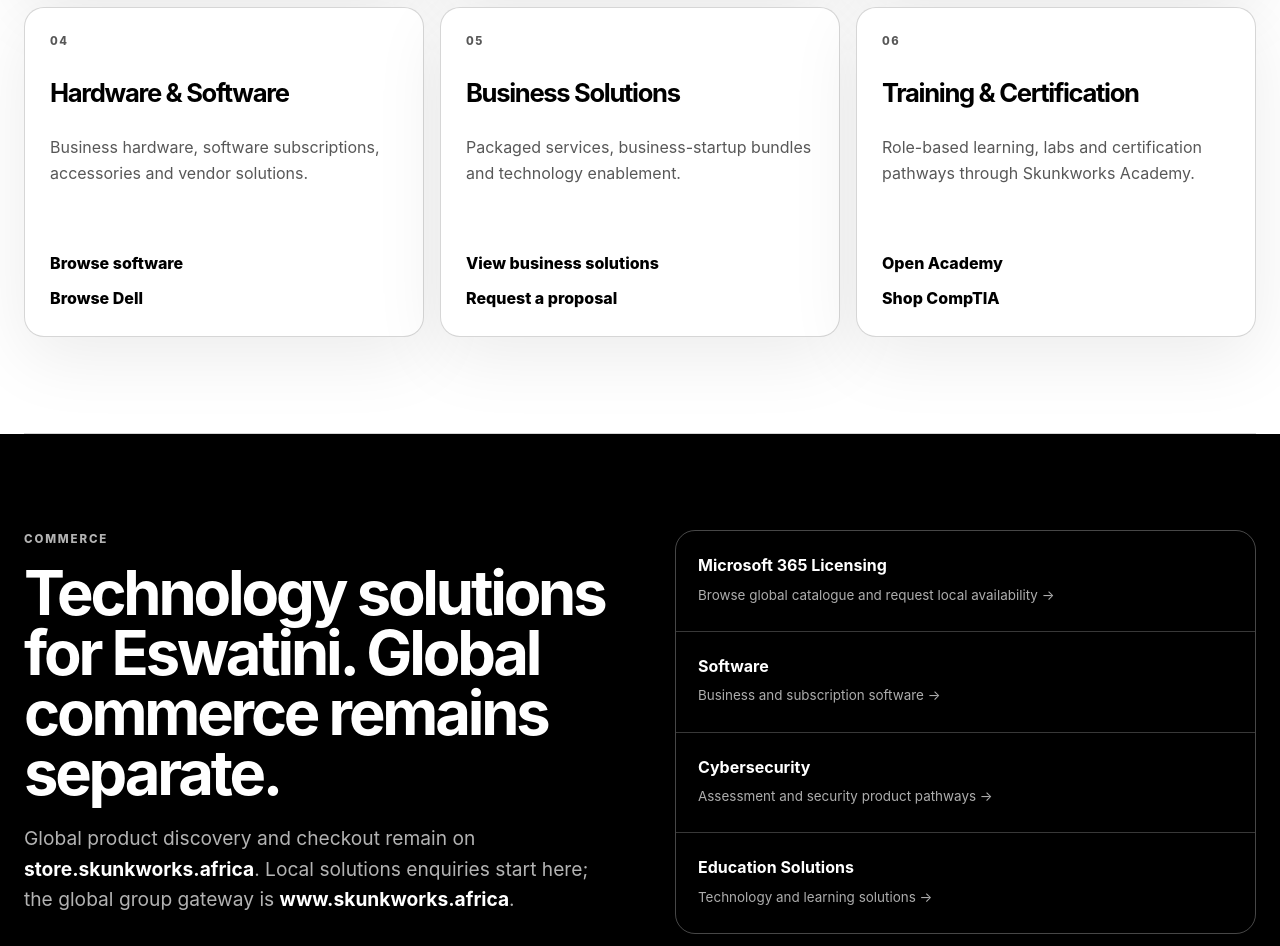
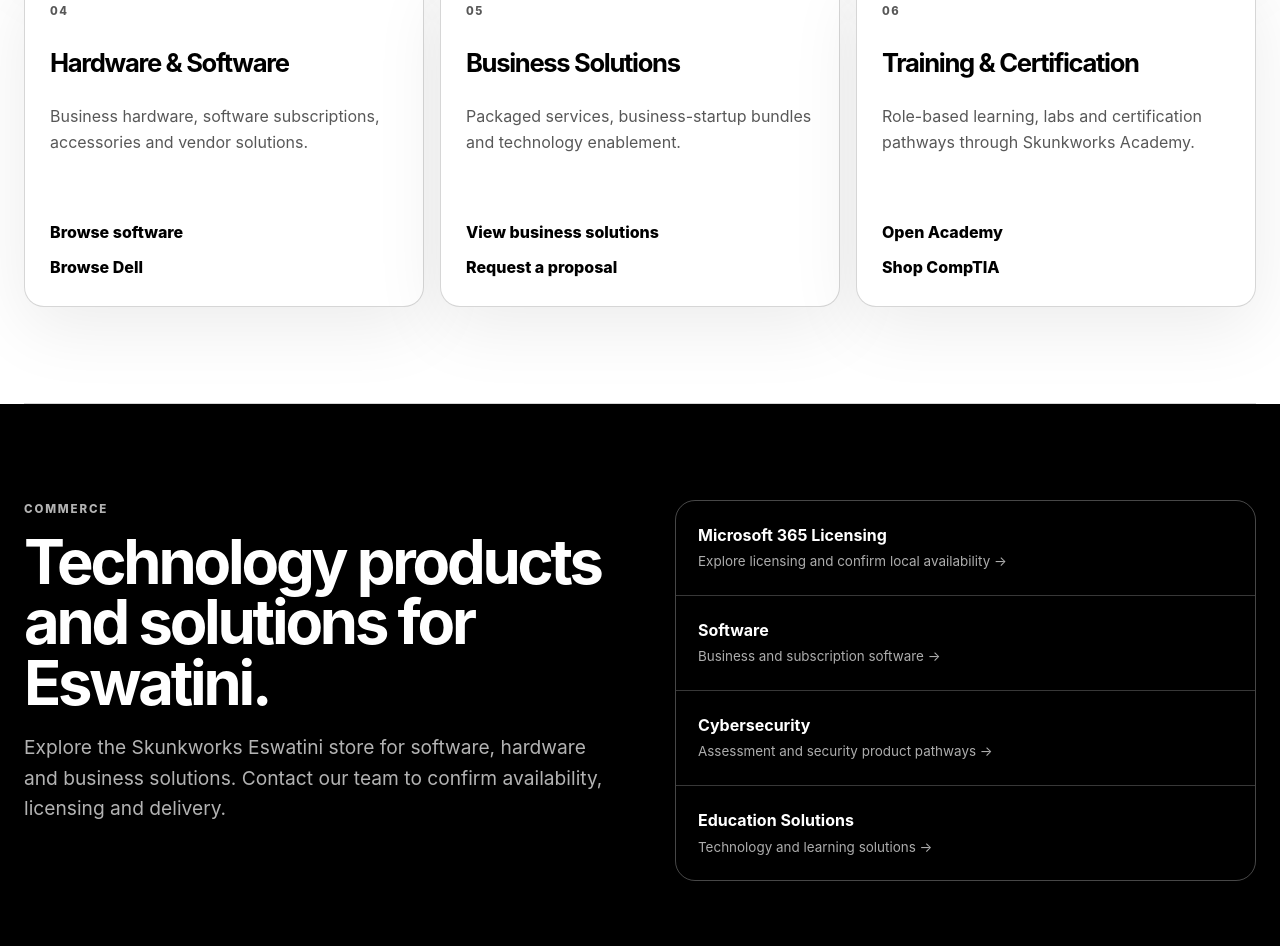
Before and after one commit to skunkworks-swaziland/www, a plain HTML site: page index.html in a window 1280 px wide. Shown: the part 1851-2797 px from the top of the page. Drawn offline with Linux system fonts and the light colour scheme.

Commit message:
Connect Eswatini store and refresh brand presentation

```diff
--- a/index.html
+++ b/index.html
@@ -13,30 +13,30 @@
   <meta property="og:description" content="Technology solutions, commerce and practical skills development across Africa.">
   <meta property="og:url" content="https://www.skunkworks.sz/">
   <meta property="og:type" content="website">
-  <link rel="stylesheet" href="./styles.css"><link rel="stylesheet" href="./adaptive-shell.css"><link rel="stylesheet" href="./hero-chat.css"><link rel="stylesheet" href="./tokens.css">
+  <link rel="stylesheet" href="./styles.css"><link rel="stylesheet" href="./adaptive-shell.css"><link rel="stylesheet" href="./hero-chat.css"><link rel="stylesheet" href="./tokens.css"><link rel="stylesheet" href="./brand-integration.css">
 
 
 
-  <script type="application/ld+json">{"@context":"https://schema.org","@type":"Organization","name":"Skunkworks Eswatini","url":"https://www.skunkworks.sz/","sameAs":["https://www.skunkworksacademy.com/","https://store.skunkworks.africa/"]}</script>
+  <script type="application/ld+json">{"@context":"https://schema.org","@type":"Organization","name":"Skunkworks Eswatini","url":"https://www.skunkworks.sz/","sameAs":["https://www.skunkworksacademy.com/","https://store.skunkworkssz.com/"]}</script>
 <link rel="icon" type="image/png" href="https://www.skunkworks.africa/assets/favicon-black_350px.png"></head>
 <body id="top">
   <a class="skip-link" href="#main">Skip to main content</a>
   <header class="site-header" data-header aria-label="Global header">
     <div class="shell header-inner">
-      <a class="brand" href="./" aria-label="Skunkworks Swaziland home"><img class="brand-mark" src="./assets/logo-white.svg" alt="" width="34" height="34" aria-hidden="true"><span><strong>Skunkworks</strong><small>Swaziland</small></span></a>
+      <a class="brand" href="./" aria-label="Skunkworks Eswatini home"><img class="brand-mark" src="./assets/logo-white.svg" alt="" width="34" height="34" aria-hidden="true"><span><strong>Skunkworks</strong><small>Eswatini</small></span></a>
       <nav class="desktop-nav" aria-label="Primary navigation">
-        <a href="#solutions">Solutions</a><a href="#services">Services</a><a href="#commerce">Store</a><a href="https://www.skunkworksacademy.com/">Academy</a><a href="#company">Company</a>
+        <a href="#solutions">Solutions</a><a href="#services">Services</a><a href="https://store.skunkworkssz.com/">Store</a><a href="https://www.skunkworksacademy.com/">Academy</a><a href="#company">Company</a>
       </nav>
       <div class="header-actions">
         <a class="utility-link" href="https://www.skunkworks.africa/technology-assessment/">Business technology cost assessment</a>
-        <a class="button button-primary button-small" href="https://store.skunkworks.africa/">Shop</a>
+        <a class="button button-primary button-small" href="https://store.skunkworkssz.com/">Shop</a>
         <button class="menu-button" type="button" aria-label="Open navigation" aria-expanded="false" aria-controls="mobile-menu" data-menu-button><span></span><span></span><span></span></button>
       </div>
     </div>
     <div class="mobile-menu" id="mobile-menu" data-mobile-menu hidden>
       <nav class="shell" aria-label="Mobile navigation">
-        <a href="#solutions">Solutions</a><a href="#services">Services</a><a href="#commerce">Store</a><a href="https://www.skunkworksacademy.com/">Academy</a><a href="#company">Company</a><a href="#contact">Contact</a><a href="https://www.skunkworks.africa/technology-assessment/">Technology cost assessment</a>
-        <a class="button button-primary" href="https://store.skunkworks.africa/">Open Store</a>
+        <a href="#solutions">Solutions</a><a href="#services">Services</a><a href="https://store.skunkworkssz.com/">Store</a><a href="https://www.skunkworksacademy.com/">Academy</a><a href="#company">Company</a><a href="#contact">Contact</a><a href="https://www.skunkworks.africa/technology-assessment/">Technology cost assessment</a>
+        <a class="button button-primary" href="https://store.skunkworkssz.com/">Open Store</a>
       </nav>
     </div>
   </header>
@@ -47,9 +47,9 @@
         <p class="eyebrow">Skunkworks Eswatini technology ecosystem</p>
         <h1 id="hero-title">Technology capability, commerce and learning — in one connected system.</h1>
         <p class="lead">Cloud, AI, cybersecurity, software, infrastructure and practical skills development for organisations in Eswatini.</p>
-        <div class="actions"><a class="button button-primary" href="#solutions">Explore solutions</a><a class="button button-secondary" href="https://store.skunkworks.africa/">Browse the store</a></div>
+        <div class="actions"><a class="button button-primary" href="#solutions">Explore solutions</a><a class="button button-secondary" href="https://store.skunkworkssz.com/">Browse the store</a></div>
       </div>
-      <aside class="hero-panel" aria-label="Platform routes"><p class="eyebrow">Canonical routes</p><a href="https://store.skunkworks.africa/"><strong>Store</strong><span>Global products and licensing; request regional availability →</span></a><a href="https://www.skunkworksacademy.com/"><strong>Academy</strong><span>Training, labs and certification →</span></a><a href="#contact"><strong>Solutions</strong><span>Projects, consulting and managed services →</span></a></aside>
+      <aside class="hero-panel" aria-label="Platform routes"><p class="eyebrow">Canonical routes</p><a href="https://store.skunkworkssz.com/"><strong>Store</strong><span>Explore products and licensing; confirm regional availability →</span></a><a href="https://www.skunkworksacademy.com/"><strong>Academy</strong><span>Training, labs and certification →</span></a><a href="#contact"><strong>Solutions</strong><span>Projects, consulting and managed services →</span></a></aside>
       <section class="hero-assistant" aria-label="Skunkworks assistant">
         <div class="hero-assistant__label"><strong>Ask Skunkworks</strong><span>Products · solutions · training</span></div>
         <form class="hero-assistant__form" data-hero-assistant-form>
@@ -65,27 +65,27 @@
       </section>
     </section>
 
-    <section class="section shell" id="solutions"><div class="section-heading"><p class="eyebrow">Solutions</p><h2>Route every technology requirement to the right capability.</h2><p>Structured like the Academy gateway: clear destinations, concise descriptions and direct next actions.</p></div>
+    <section class="section shell" id="solutions"><div class="section-heading"><p class="eyebrow">Solutions</p><h2>Route every technology requirement to the right capability.</h2><p>Find the right products, expertise and training for your organisation.</p></div>
       <div class="card-grid">
-        <article class="card"><span>01</span><h3>Cloud & Microsoft</h3><p>Licensing, Microsoft 365, cloud adoption, infrastructure and managed operations.</p><div><a href="https://store.skunkworks.africa/collections/microsoft-365-reseller-south-africa">Shop Microsoft</a><a href="#contact">Size Microsoft 365 / Google Workspace</a></div></article>
-        <article class="card"><span>02</span><h3>AI & Automation</h3><p>AI software, Copilot, workflow automation and implementation support.</p><div><a href="https://store.skunkworks.africa/collections/ai-and-automation-solutions">Browse AI solutions</a><a href="#contact">Plan an AI engagement</a></div></article>
-        <article class="card"><span>03</span><h3>Cybersecurity</h3><p>Security software, assessments, governance and defensive technology.</p><div><a href="https://store.skunkworks.africa/collections/cybersecurity-solutions">Browse security</a><a href="#contact">Request an assessment</a></div></article>
-        <article class="card"><span>04</span><h3>Hardware & Software</h3><p>Business hardware, software subscriptions, accessories and vendor solutions.</p><div><a href="https://store.skunkworks.africa/collections/software">Browse software</a><a href="https://store.skunkworks.africa/collections/dell">Browse Dell</a></div></article>
-        <article class="card"><span>05</span><h3>Business Solutions</h3><p>Packaged services, business-startup bundles and technology enablement.</p><div><a href="https://store.skunkworks.africa/collections/business-solutions">View business solutions</a><a href="#contact">Request a proposal</a></div></article>
-        <article class="card"><span>06</span><h3>Training & Certification</h3><p>Role-based learning, labs and certification pathways through Skunkworks Academy.</p><div><a href="https://www.skunkworksacademy.com/">Open Academy</a><a href="https://store.skunkworks.africa/collections/comptia-certification-training">Shop CompTIA</a></div></article>
+        <article class="card"><span>01</span><h3>Cloud & Microsoft</h3><p>Licensing, Microsoft 365, cloud adoption, infrastructure and managed operations.</p><div><a href="https://store.skunkworkssz.com/">Shop Microsoft</a><a href="#contact">Size Microsoft 365 / Google Workspace</a></div></article>
+        <article class="card"><span>02</span><h3>AI & Automation</h3><p>AI software, Copilot, workflow automation and implementation support.</p><div><a href="https://store.skunkworkssz.com/">Browse AI solutions</a><a href="#contact">Plan an AI engagement</a></div></article>
+        <article class="card"><span>03</span><h3>Cybersecurity</h3><p>Security software, assessments, governance and defensive technology.</p><div><a href="https://store.skunkworkssz.com/">Browse security</a><a href="#contact">Request an assessment</a></div></article>
+        <article class="card"><span>04</span><h3>Hardware & Software</h3><p>Business hardware, software subscriptions, accessories and vendor solutions.</p><div><a href="https://store.skunkworkssz.com/">Browse software</a><a href="https://store.skunkworkssz.com/">Browse Dell</a></div></article>
+        <article class="card"><span>05</span><h3>Business Solutions</h3><p>Packaged services, business-startup bundles and technology enablement.</p><div><a href="https://store.skunkworkssz.com/">View business solutions</a><a href="#contact">Request a proposal</a></div></article>
+        <article class="card"><span>06</span><h3>Training & Certification</h3><p>Role-based learning, labs and certification pathways through Skunkworks Academy.</p><div><a href="https://www.skunkworksacademy.com/">Open Academy</a><a href="https://store.skunkworkssz.com/">Shop CompTIA</a></div></article>
       </div>
     </section>
 
-    <section class="section section-band" id="commerce"><div class="shell split"><div class="section-heading"><p class="eyebrow">Commerce</p><h2>Technology solutions for Eswatini. Global commerce remains separate.</h2><p>Global product discovery and checkout remain on <strong>store.skunkworks.africa</strong>. Local solutions enquiries start here; the global group gateway is <strong>www.skunkworks.africa</strong>.</p></div><div class="route-list"><a href="https://store.skunkworks.africa/collections/microsoft-365-licensing-south-africa"><strong>Microsoft 365 Licensing</strong><span>Browse global catalogue and request local availability →</span></a><a href="https://store.skunkworks.africa/collections/software"><strong>Software</strong><span>Business and subscription software →</span></a><a href="https://store.skunkworks.africa/collections/cybersecurity-assessment-south-africa"><strong>Cybersecurity</strong><span>Assessment and security product pathways →</span></a><a href="https://store.skunkworks.africa/collections/education-solutions"><strong>Education Solutions</strong><span>Technology and learning solutions →</span></a></div></div></section>
+    <section class="section section-band" id="commerce"><div class="shell split"><div class="section-heading"><p class="eyebrow">Commerce</p><h2>Technology products and solutions for Eswatini.</h2><p>Explore the Skunkworks Eswatini store for software, hardware and business solutions. Contact our team to confirm availability, licensing and delivery.</p></div><div class="route-list"><a href="https://store.skunkworkssz.com/"><strong>Microsoft 365 Licensing</strong><span>Explore licensing and confirm local availability →</span></a><a href="https://store.skunkworkssz.com/"><strong>Software</strong><span>Business and subscription software →</span></a><a href="https://store.skunkworkssz.com/"><strong>Cybersecurity</strong><span>Assessment and security product pathways →</span></a><a href="https://store.skunkworkssz.com/"><strong>Education Solutions</strong><span>Technology and learning solutions →</span></a></div></div></section>
 
     <section class="section shell" id="services"><div class="section-heading"><p class="eyebrow">Services</p><h2>Commercial technology delivery beyond the catalogue.</h2></div><div class="service-grid"><div><h3>Architecture & Delivery</h3><p>Solution design, implementation, integration and modernisation.</p></div><div><h3>Managed Operations</h3><p>Cloud, infrastructure, security and platform operations support.</p></div><div><h3>Enablement</h3><p>Training, adoption, documentation and practical capability transfer.</p></div></div></section>
 
-    <section class="section shell" id="company"><div class="company-grid"><div><p class="eyebrow">Company</p><h2>One Skunkworks experience across technology and learning.</h2></div><div><p>Skunkworks Eswatini connects local technology enquiries with the wider Skunkworks technology and learning ecosystem. Regional availability and commercial terms are confirmed by the team. The design language, navigation logic and responsive behaviour are intentionally shared across both properties.</p><ul><li>Skunkworks Eswatini — regional solutions gateway</li><li>store.skunkworks.africa — global commerce and checkout</li><li>www.skunkworksacademy.com — canonical learning gateway</li></ul></div></div></section>
+    <section class="section shell" id="company"><div class="company-grid"><div><p class="eyebrow">Company</p><h2>One Skunkworks experience across technology and learning.</h2></div><div><p>Skunkworks Eswatini connects local technology enquiries with the wider Skunkworks technology and learning ecosystem. Regional availability and commercial terms are confirmed by the team. Our team can help you choose the right products, services and learning pathways.</p><ul><li>Skunkworks Eswatini — regional solutions gateway</li><li>store.skunkworkssz.com — Eswatini store</li><li>www.skunkworksacademy.com — canonical learning gateway</li></ul></div></div></section>
 
     <section class="cta shell" id="contact"><div><p class="eyebrow">Start here</p><h2>Need products, a project or a learning pathway?</h2></div><div class="actions"><a class="button button-inverse" href="https://www.skunkworks.africa/technology-assessment/">Review business IT expenditure</a><a class="button button-outline-inverse" href="https://www.skunkworks.africa/cloud-assessment/">Cloud assessment</a><a class="button button-outline-inverse" href="mailto:sales@skunkworks.africa">Contact sales</a></div></section>
   </main>
 
-  <footer class="site-footer" aria-label="Footer"><div class="footer-grid shell"><div class="footer-brand"><a class="brand" href="./"><img class="brand-mark" src="./assets/logo-white.svg" alt="" width="34" height="34"><span><strong>Skunkworks</strong><small>Swaziland</small></span></a><p>Technology, commerce and practical learning — one connected ecosystem.</p></div><nav aria-label="Solutions"><strong>Solutions</strong><a href="#solutions">Cloud &amp; AI</a><a href="#services">Services</a><a href="#commerce">Global store</a></nav><nav aria-label="Ecosystem"><strong>Ecosystem</strong><a href="https://www.skunkworks.africa/">Skunkworks Africa</a><a href="https://www.skunkworksacademy.com/">Skunkworks Academy</a></nav><nav aria-label="Contact"><strong>Contact</strong><a href="mailto:sales@skunkworks.africa">sales@skunkworks.africa</a><a href="#top">Back to top</a></nav></div><div class="footer-bottom shell"><span>© <span data-year></span> Skunkworks Eswatini.</span><span>Regional availability confirmed upon enquiry.</span></div></footer>
+  <footer class="site-footer" aria-label="Footer"><div class="footer-grid shell"><div class="footer-brand"><a class="brand" href="./"><img class="brand-mark" src="./assets/logo-white.svg" alt="" width="34" height="34"><span><strong>Skunkworks</strong><small>Eswatini</small></span></a><p>Technology, commerce and practical learning — one connected ecosystem.</p></div><nav aria-label="Solutions"><strong>Solutions</strong><a href="#solutions">Cloud &amp; AI</a><a href="#services">Services</a><a href="https://store.skunkworkssz.com/">Eswatini store</a></nav><nav aria-label="Ecosystem"><strong>Ecosystem</strong><a href="https://www.skunkworks.africa/">Skunkworks Africa</a><a href="https://www.skunkworksacademy.com/">Skunkworks Academy</a></nav><nav aria-label="Contact"><strong>Contact</strong><a href="mailto:sales@skunkworks.africa">sales@skunkworks.africa</a><a href="#top">Back to top</a></nav></div><div class="footer-bottom shell"><span>© <span data-year></span> Skunkworks Eswatini.</span><span>Regional availability confirmed upon enquiry.</span></div></footer>
   <script src="./country.js" defer></script>
 
 </body>
```
